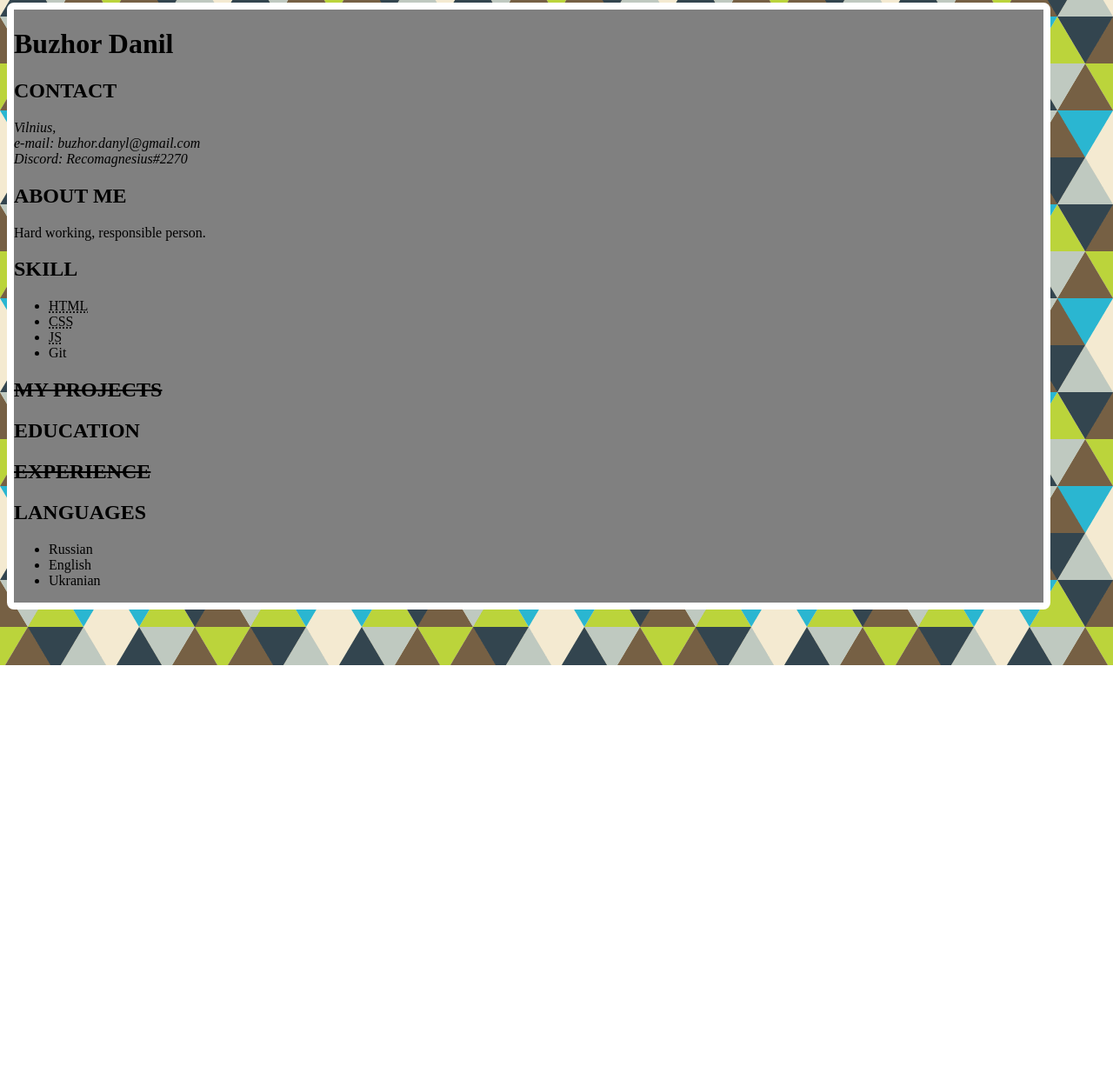
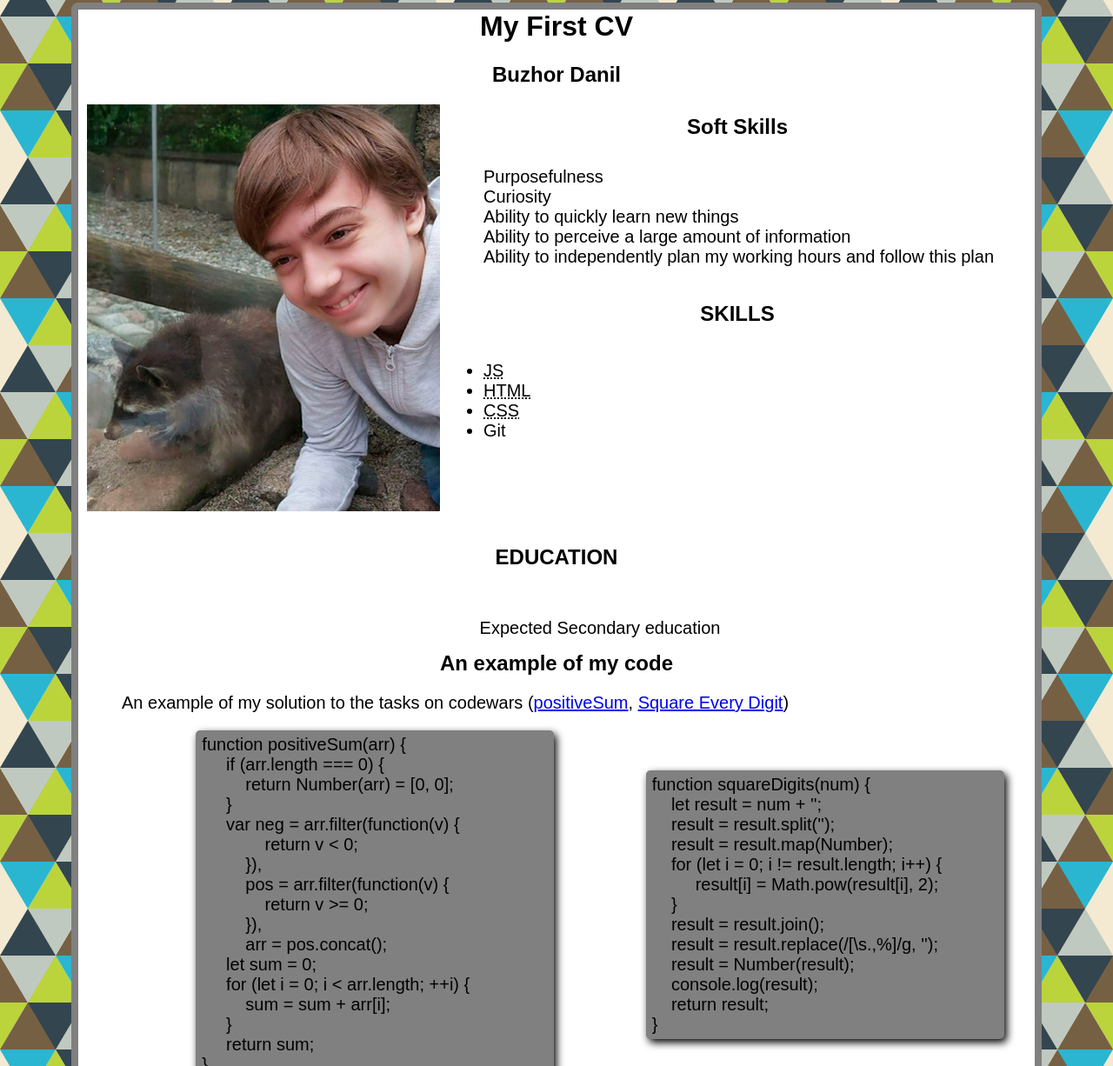
Before and after one commit to Recomagnesius/rsschool-cv, a plain HTML site: page index.html in a window 1280 px wide. Shown: the part 35-1261 px from the top of the page at 87% size. Before the commit the page ends 800 px from the top, so only its background shows below. Drawn offline with Linux system fonts and the light colour scheme.

Commit message:
feat: end cv

```diff
--- a/index.html
+++ b/index.html
@@ -5,67 +5,104 @@
    <meta charset="UTF-8">
    <meta http-equiv="X-UA-Compatible" content="IE=edge">
    <meta name="viewport" content="width=device-width, initial-scale=1.0">
-   <title>My CV</title>
+   <title>COPY</title>
    <link rel="stylesheet" href="style.css">
 </head>
+<body>
+    <div class="container">
+        <header class="title"><h1>My First CV</h1></header>
+        <main>
+            <h2>Buzhor Danil</h2>
+            <img style="float: left; margin: 0px 0px 0px 10px;" class="photo" src="img/photo.jpg" alt="It's me">
+            <section class="photoSoft">
+                <h4>Soft Skills</h4>
+                <p>
+                    Purposefulness<br>
+                    Curiosity<br>
+                    Ability to quickly learn new things<br>
+                    Ability to perceive a large amount of information<br>
+                    Ability to independently plan my working hours and follow this plan<br>
+                </p>
+            </section>
+            <section>
+                <h5>SKILLS</h5>
+                <ul>
+                    <li><abbr title="JavaScript">JS</abbr></li>
+                    <li><abbr title="HyperText Markup Language">HTML</abbr></li>
+                    <li><abbr title="Cascading Style Sheets">CSS</abbr></li>
+                    <li>Git</li>
+                </ul>
+            </section>
 
-<body>
-   <div class="container">
-      <header>
-         <h1>Buzhor Danil</h1>
-      </header>
+            <section class="education">
+                <h6>EDUCATION</h6>
+                <p>Expected Secondary education</p>
+            </section>
 
-      <article>
-         <div class="info">
-            <h2>CONTACT</h2>
-            <address>
-                    <span>Vilnius,</span> <br>
-                    <span>e-mail:</span> <span><a href="malito:buzhor.danyl@gmail.com"></a>buzhor.danyl@gmail.com</span>  <br>
-                    <span>Discord:</span> <span>Recomagnesius#2270</span>
-                </address>
-         </div>
+            <section class="code">
+                <h2>An example of my code</h2>
+                <p>An example of my solution to the tasks on codewars
+                    (<a href="https://www.codewars.com/kata/5715eaedb436cf5606000381" target="_blank">positiveSum</a>,
+                <a href="https://www.codewars.com/kata/square-every-digit/"> Square Every Digit</a>)
+                </p>
+                <div class="code-wrapper" style="display: flex;">
+                    <code>
+                        function positiveSum(arr) {<br>
+                            &nbsp&nbsp&nbsp&nbsp    if (arr.length === 0) {<br>
+                                &nbsp&nbsp&nbsp&nbsp&nbsp&nbsp&nbsp&nbsp        return Number(arr) = [0, 0];<br>
+                                &nbsp&nbsp&nbsp&nbsp    }<br>
+                                &nbsp&nbsp&nbsp&nbsp    var neg = arr.filter(function(v) {<br>
+                                    &nbsp&nbsp&nbsp&nbsp&nbsp&nbsp&nbsp&nbsp&nbsp&nbsp&nbsp&nbsp            return v &lt; 0;<br>
+                                    &nbsp&nbsp&nbsp&nbsp&nbsp&nbsp&nbsp&nbsp        }),<br>
+                                    &nbsp&nbsp&nbsp&nbsp&nbsp&nbsp&nbsp&nbsp        pos = arr.filter(function(v) {<br>
+                                        &nbsp&nbsp&nbsp&nbsp&nbsp&nbsp&nbsp&nbsp&nbsp&nbsp&nbsp&nbsp            return v >= 0;<br>
+                                        &nbsp&nbsp&nbsp&nbsp&nbsp&nbsp&nbsp&nbsp        }),<br>
+                                        &nbsp&nbsp&nbsp&nbsp&nbsp&nbsp&nbsp&nbsp        arr = pos.concat();<br>
+                                        &nbsp&nbsp&nbsp&nbsp    let sum = 0;<br>
+                                        &nbsp&nbsp&nbsp&nbsp    for (let i = 0; i &lt; arr.length; ++i) {<br>
+                                            &nbsp&nbsp&nbsp&nbsp&nbsp&nbsp&nbsp&nbsp        sum = sum + arr[i];<br>
+                                            &nbsp&nbsp&nbsp&nbsp    }<br>
+                                            &nbsp&nbsp&nbsp&nbsp    return sum;<br>
+                        }<br>
+                    </code>
+                    <code style="margin-left: 20px;">
+                        function squareDigits(num) {<br>
+                            &nbsp&nbsp&nbsp&nbsplet result = num + '';<br>
+                            &nbsp&nbsp&nbsp&nbspresult = result.split('');<br>
+                            &nbsp&nbsp&nbsp&nbspresult = result.map(Number);<br>
+                            &nbsp&nbsp&nbsp&nbspfor (let i = 0; i != result.length; i++) {<br>
+                                &nbsp&nbsp&nbsp&nbsp&nbsp&nbsp&nbsp&nbsp    result[i] = Math.pow(result[i], 2);<br>
+                                &nbsp&nbsp&nbsp&nbsp}<br>
+                                &nbsp&nbsp&nbsp&nbspresult = result.join();<br>
+                                &nbsp&nbsp&nbsp&nbspresult = result.replace(/[\s.,%]/g, '');<br>
+                                &nbsp&nbsp&nbsp&nbspresult = Number(result);<br>
+                                &nbsp&nbsp&nbsp&nbspconsole.log(result);<br>
+                                &nbsp&nbsp&nbsp&nbspreturn result;<br>
+                        }
+                    </code>
+                </div>
+            </section>
+            <section>
+                <h2>LANGUAGES</h2>
+                <p style="padding-left: 50px;">I speak several languages:</p>
+                <ul>
+                    <li>English(A1)</li>
+                    <li>Ukranian</li>
+                    <li>Russian</li>
+                </ul>
+            </section>
+        </main>
+        <footer>
+            <h3>Contact:</h3>
+                    <ul>
+                        <li>E-mail: <a href="malito:buzhor.danyl@gmail.com" target="_blank">buzhor.danyl@gmail.com</a></li>
+                        <li>Discrod: Recomagnesius#2270</li>
+                        <li>City: Vilnius</li>
+                    </ul>
+                <a href="https://rs.school/index.html" target="_blank"><img class = "rs" src="img/rs_school.svg" alt="RSSCHOOL"></a>
+        </footer>
+    </div>
 
-         <div class="info">
-            <h2>ABOUT ME</h2>
-            <span>Hard working, responsible person.</span>
-         </div>
-
-         <div class="info">
-            <h2>SKILL</h2>
-            <ul>
-               <li><abbr title="HyperText Markup Language">HTML</abbr></li>
-               <li><abbr title="Cascading Style Sheets">CSS</abbr></li>
-               <li><abbr title="JavaScript">JS</abbr></li>
-               <li>Git</li>
-            </ul>
-         </div>
-
-         <div class="info">
-            <del><h2>MY PROJECTS</h2></del>
-         </div>
-
-         <div class="info">
-            <h2>EDUCATION</h2>
-         </div>
-
-         <div class="info">
-            <del><h2>EXPERIENCE</h2></del>
-         </div>
-
-         <div class="info">
-            <h2>LANGUAGES</h2>
-            <ul>
-               <li>Russian</li>
-               <li>English</li>
-               <li>Ukranian</li>
-            </ul>
-         </div>
-
-      </article>
-      <footer>
-         <footer></footer>
-      </footer>
-   </div>
 </body>
 
 </html>
--- a/style.css
+++ b/style.css
@@ -1,17 +1,99 @@
-* {
-  box-sizing: border-box;
-}
 .container {
-  border: 8px solid #fff;
-  background-color: grey;
-  width: 1200px;
-  height: 100%;
-  margin: 3% 0% 2% 0%;
+  position: relative;
+  border: 8px solid #808080;
+  background-color: #ffffff;
+  width: 1100px;
+  max-height: 2000px;
+  margin: 3% auto;
   border-radius: 8px;
 }
 body {
-  background-image: url(brijan.gif);
+  background-image: url(img/brijan.gif);
 }
-.info {
-  border: ;
+.title {
+  position: relative;
+  height: 20px;
+  width: 100%;
+  display: block;
+  position: relative;
+  line-height: 25px;
+  top: -14px;
+  text-align: center;
 }
+}
+main {
+  position: relative;
+  display: block;
+  top: 50px;
+  left: 0 px;
+  width: 80%;
+  border: 8px solid #ce8349;
+}
+img.rs {
+  width: 20%;
+  position: relative;
+  bottom: 5px;
+  left: 10px;
+}
+h2,
+h1,
+h3,
+h4,
+h5,
+h6 {
+  font-family: "Rubik", sans-serif;
+  text-align: center;
+}
+h2,
+h3,
+h4,
+h5,
+h6 {
+  font-size: 24px;
+}
+code {
+  position: relative;
+  background-color: grey;
+  display: block;
+  border-radius: 5px;
+  box-shadow: 3px 4px 10px;
+  padding: 5px 5px 5px 7px;
+}
+code,
+p,
+ul,
+li {
+  font-family: "Raleway", sans-serif;
+  font-size: 20px;
+}
+.photo {
+  height: 468px;
+  width: 406px;
+}
+section {
+  position: relative;
+}
+p, ul,code {
+  display: block;
+  position: relative;
+  left: 50px;
+}
+code{
+  display: block;
+  border-radius: 5px;
+  box-shadow: 3px 4px 10px;
+  width:400px;
+  margin: auto;
+}
+.code{
+
+}
+.education{
+  position: relative;
+  top: 20px;
+  margin: 100px 0px 0px 0px;
+  text-align: center;
+}
+.education p{
+  padding: 0px 0px 15px 0px;
+}
```
Also changed, not shown: canvas-orange.jpg (deleted), fancy-pants.jpg (deleted), img/brijan.gif (renamed from brijan.gif), img/photo.jpg (added), img/rs_school.svg (added), isometropolis.jpg (deleted), science.png (deleted), shattered-island.gif (deleted), subway-lines.png (deleted).
